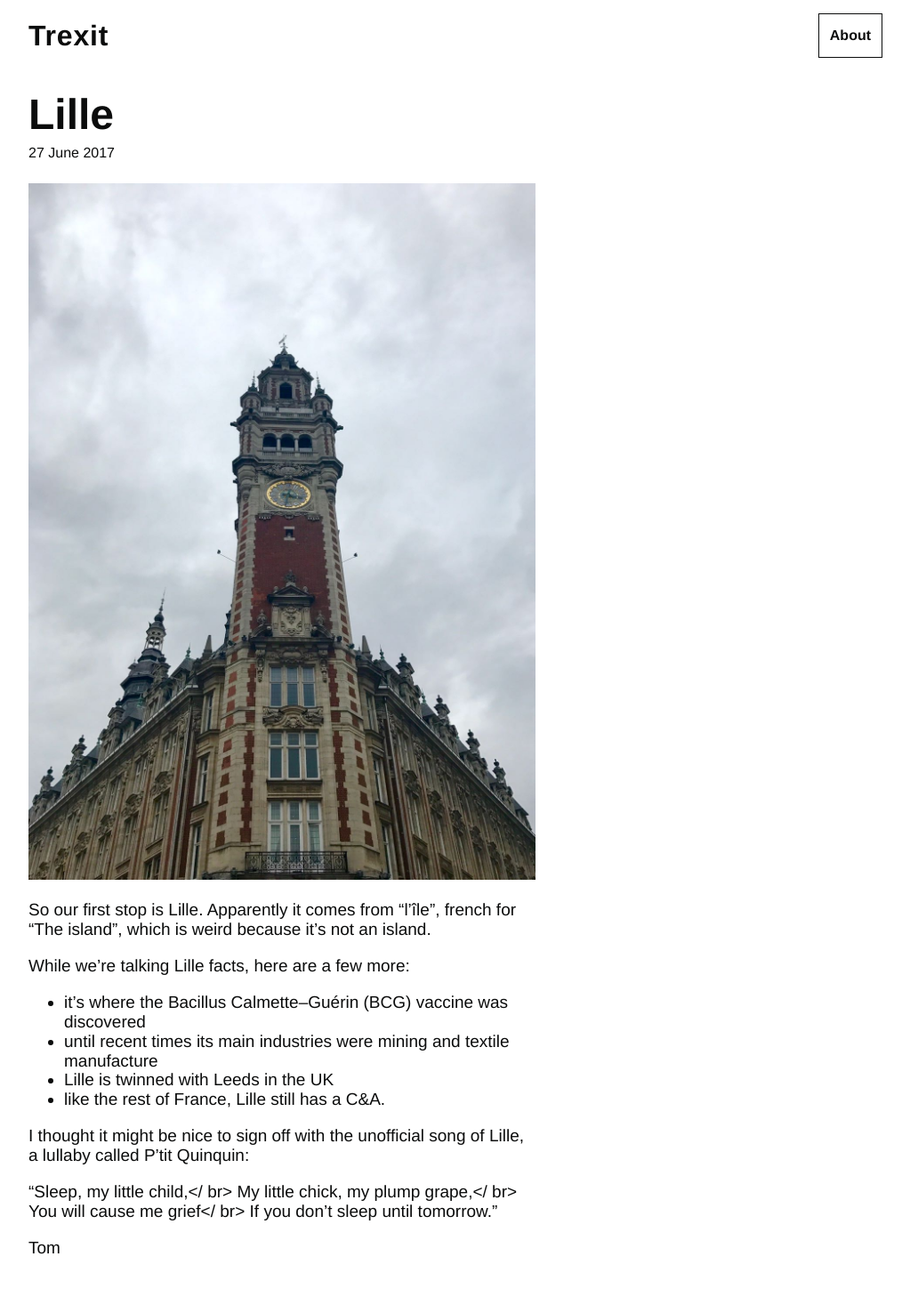
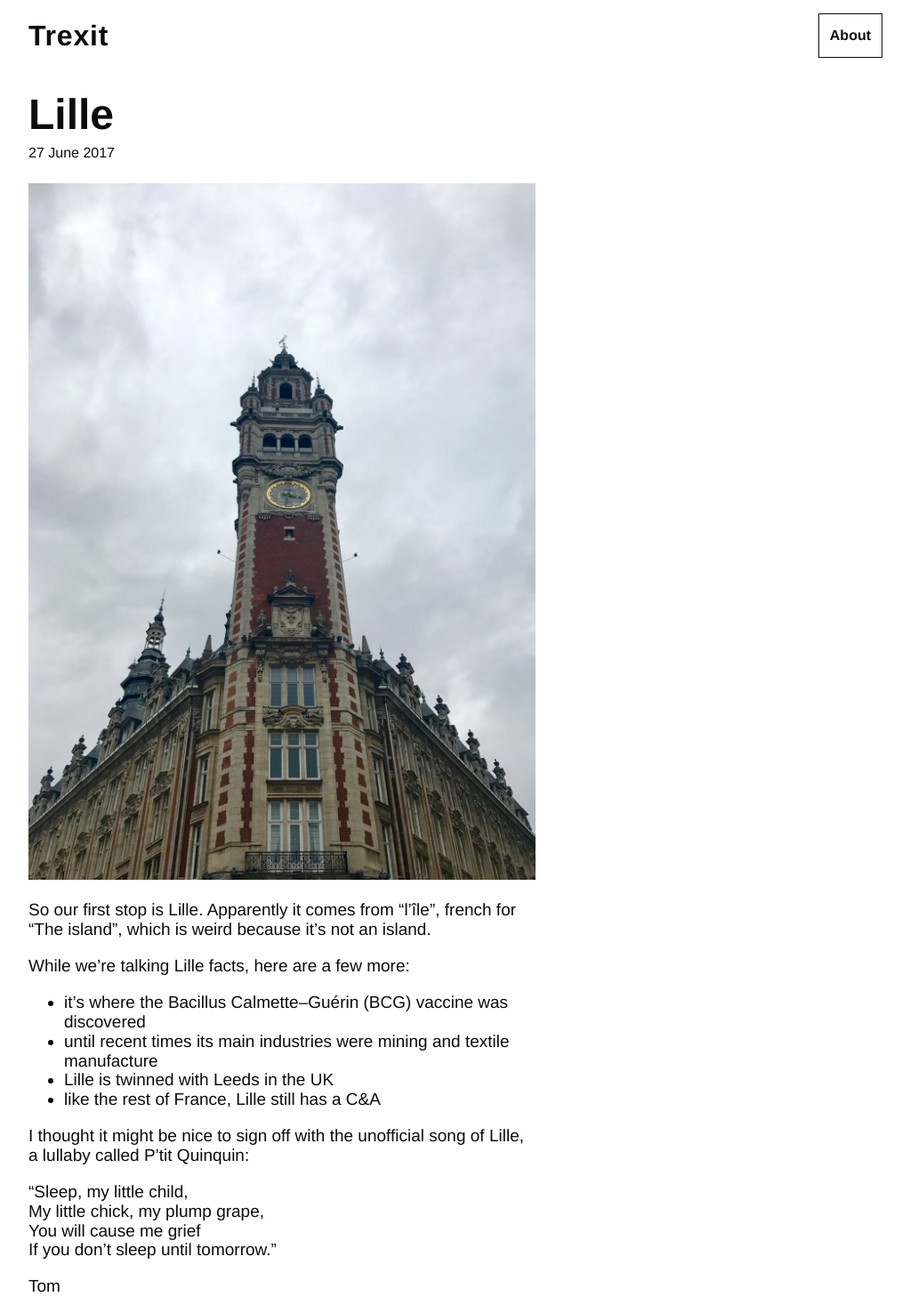
Before and after one commit to tombye/trexit, a Jekyll site: the page built from _posts/2017-06-27-lille.markdown, in a window 1280 px wide. Shown: the whole page at 89% size, without its empty margins (128-1151 px from the left). Built offline with Jekyll 4.4.1, drawn with Linux system fonts in a browser that asks for light colours; before the commit the page ends 1432 px from its top, so only the background shows below that.

Commit message:
More edits

```diff
--- a/_posts/2017-06-27-lille.markdown
+++ b/_posts/2017-06-27-lille.markdown
@@ -13,13 +13,13 @@ While we're talking Lille facts, here are a few more:
 - it's where the Bacillus Calmette–Guérin (BCG) vaccine was discovered
 - until recent times its main industries were mining and textile manufacture
 - Lille is twinned with Leeds in the UK
-- like the rest of France, Lille still has a C&A.
+- like the rest of France, Lille still has a C&A
 
 I thought it might be nice to sign off with the unofficial song of Lille, a lullaby called P'tit Quinquin:
 
-"Sleep, my little child,</ br>
-My little chick, my plump grape,</ br>
-You will cause me grief</ br>
+"Sleep, my little child,<br />
+My little chick, my plump grape,<br />
+You will cause me grief<br />
 If you don't sleep until tomorrow."
 
 Tom
```
